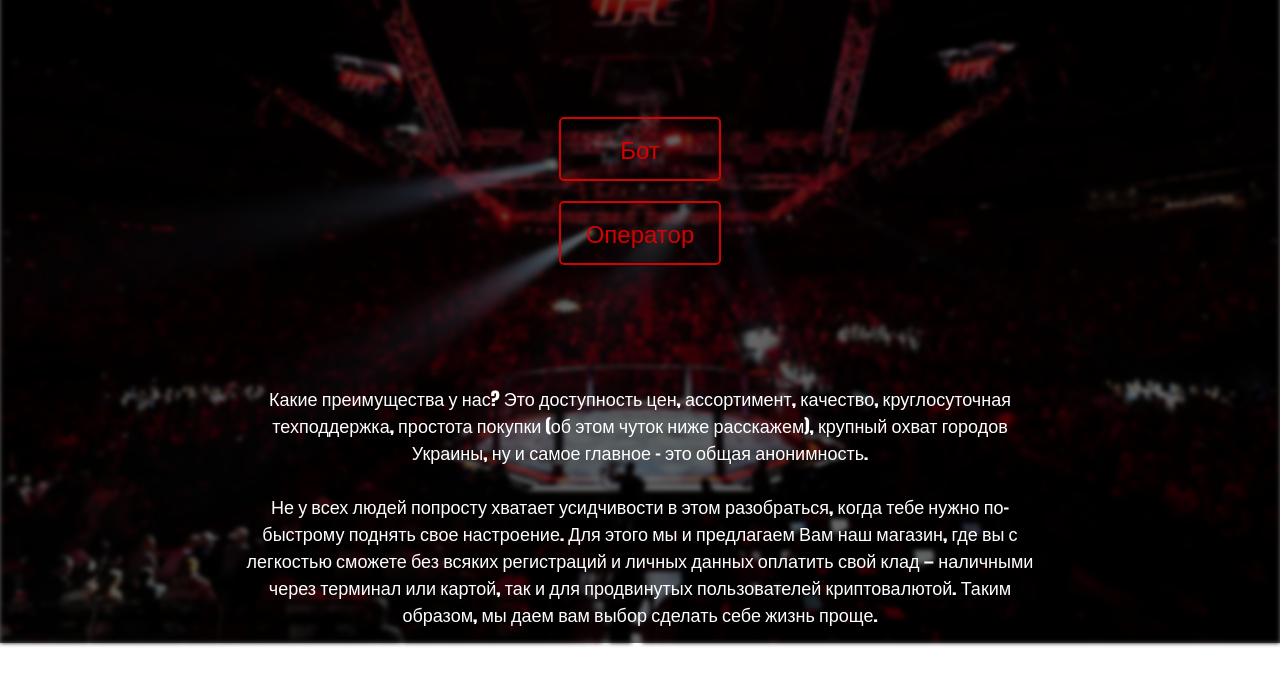
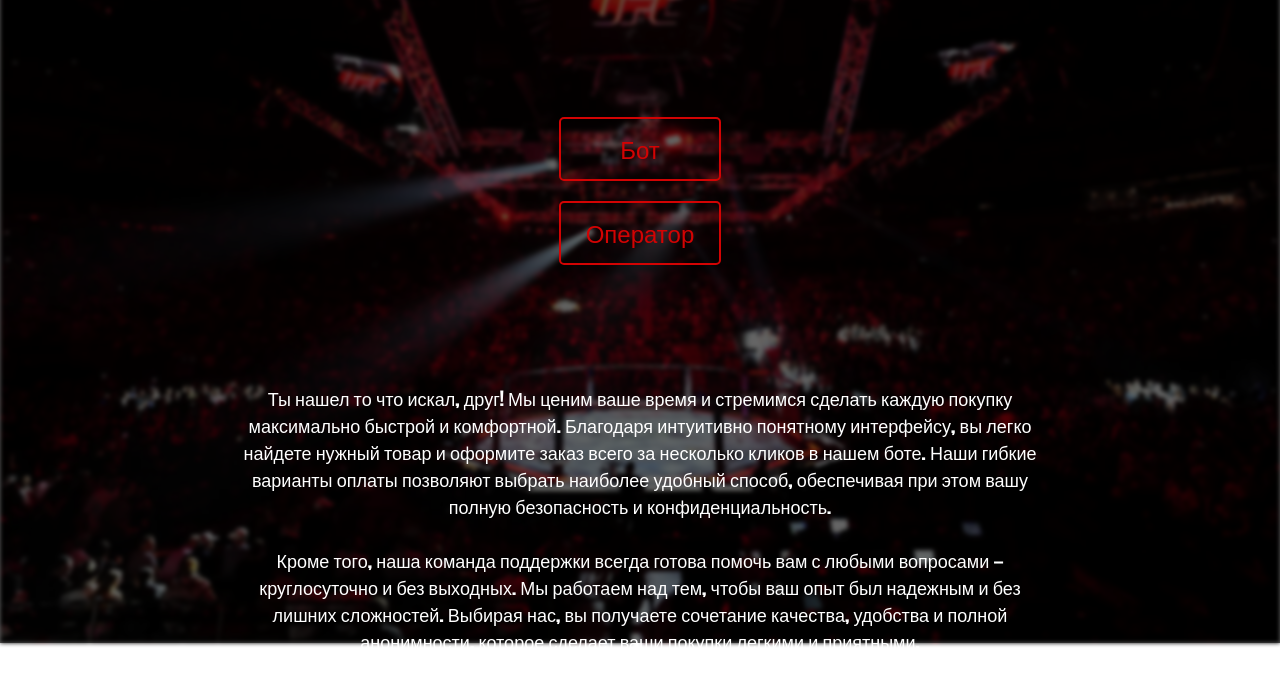
Before and after one commit to nf404user/ufc24, a plain HTML site: page index.html in a window 1280 px wide. Shown: the part 157-842 px from the top of the page. Drawn offline with Linux system fonts and the light colour scheme.

Commit message:
[UPD] Updated description

```diff
--- a/index.html
+++ b/index.html
@@ -25,8 +25,11 @@
         </div>
 
         <div class="text">
-            Какие преимущества у нас? Это доступность цен, ассортимент, качество, круглосуточная техподдержка, простота покупки (об этом чуток ниже расскажем), крупный охват городов Украины, ну и самое главное – это общая анонимность.<br/><br/>Не у всех людей попросту хватает усидчивости в этом разобраться, когда тебе нужно по-быстрому поднять свое настроение. Для этого мы и предлагаем Вам наш магазин, где вы с легкостью сможете без всяких регистраций и личных данных оплатить свой клад — наличными через терминал или картой, так и для продвинутых пользователей криптовалютой. Таким образом, мы даем вам выбор сделать себе жизнь проще.<br/><br/>
-Не забывайте, что мы имеем дело с вещами, за которые в нашей стране по голове не погладят. Выходя за кладом из дому, мы бы рекомендовали оставить любые документы дома и если вы увидели в описании слово «прикоп» то возьмите что-нибудь чем копать, так же влажные салфетки, что бы очистить руки и клад от грязи. Не посылайте друзей на клады, они вас рано или поздно кинут. Также, передача адреса третьим лицам запрещена.<br/><br/>Любой клад надо забирать так, чтобы со стороны это выглядело как обычно действие: завязал шнурки, ходил говорил по телефону, стоял курил, и т. д. Просим оставлять места кладов в неизменном состоянии. То есть, если вы выкопали клад — закопайте ямку обратно. Если клад был на магните — не надо вырывать трубы, подоконники, решетки или двери. А также не выкидывайте упаковку от клада там, где вы его нашли. В общем — старайтесь привлекать к себе меньше внимания.
+            Ты нашел то что искал, друг! Мы ценим ваше время и стремимся сделать каждую покупку максимально быстрой и комфортной. Благодаря интуитивно понятному интерфейсу, вы легко найдете нужный товар и оформите заказ всего за несколько кликов в нашем боте. Наши гибкие варианты оплаты позволяют выбрать наиболее удобный способ, обеспечивая при этом вашу полную безопасность и конфиденциальность.
+<br/><br/>
+Кроме того, наша команда поддержки всегда готова помочь вам с любыми вопросами — круглосуточно и без выходных. Мы работаем над тем, чтобы ваш опыт был надежным и без лишних сложностей. Выбирая нас, вы получаете сочетание качества, удобства и полной анонимности, которое сделает ваши покупки легкими и приятными.
+<br/><br/>
+Также мы постоянно расширяем наш ассортимент, чтобы предлагать вам самые свежие и востребованные позиции. Регулярные обновления каталога позволяют удовлетворить самые разные потребности и вкусы. Мы ценим ваше доверие и делаем все возможное, чтобы каждый клиент остался доволен и вернулся к нам снова.
         </div>
     </div>
 
```
